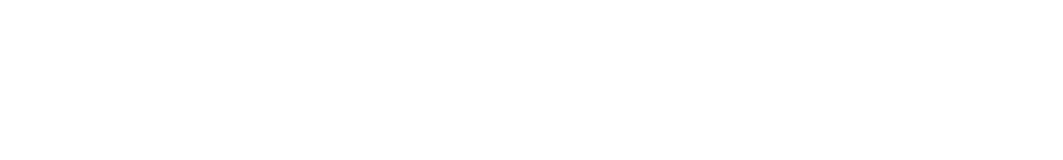
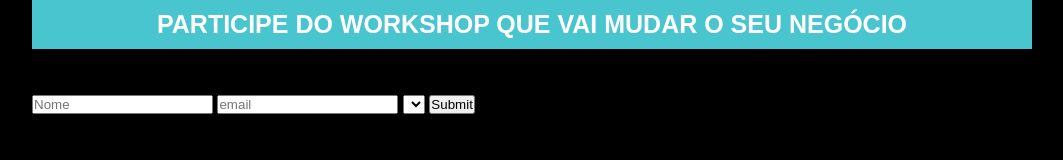
Before and after one commit to soualexandre/workshop, a plain HTML site: page index.html in a window 1280 px wide. Shown: the whole page, without its empty margins (108-1171 px from the left). Drawn offline with Linux system fonts and the light colour scheme.

Commit message:
vamos commitar

```diff
--- a/css/styles.css
+++ b/css/styles.css
@@ -0,0 +1,27 @@
+*{
+    margin: 0;
+    padding: 0;
+}
+body{
+    font-family: Arial, Helvetica, sans-serif;
+    background-color: black;
+}
+.container{
+    max-width: 1000px;
+    margin: auto;
+}
+header{
+background-color: #48c5ce;
+text-align: center;
+color: white;
+padding:10px;
+}
+.title{
+font-size: 25px;
+}
+section{
+
+}
+.formContainer{
+
+}
--- a/index.html
+++ b/index.html
@@ -6,8 +6,35 @@
     <meta name="viewport" content="width=device-width, initial-scale=1.0">
     <link rel="icon" href="./images/ico.png" type="image/png">
     <title>Workshop</title>
+    <link rel="stylesheet" href="./css/styles.css">
 </head>
 <body>
+    <div class="container" >
+    <header>
+        <h1 class="title">
+           PARTICIPE DO WORKSHOP QUE VAI MUDAR O SEU NEGÓCIO
+        </h1>
+    </header>
 
+    <section>
+        <div class="formContainer">
+        <h2>GARANTA SEU LUGAR NO WORKSHOP DO MAIOR </h2>
+        <p>neste evento, você vai aprender as segredos para ser um empreendedor de sucesso sem
+            precisar contar com a sorte
+        </p>
+        <form action="">
+            <input type="text" id="name" name="name" placeholder="Nome">
+            <input type="text" id="email" name="email" placeholder="email">
+            <select name="place" id="">
+                <option value="rj"></option>
+                <option value="sp"></option>
+                <option value="mg"></option>
+                <option value="es"></option>
+            </select>
+            <input type="submit">
+        </form>
+    </div>
+    </section>
+</div>
 </body>
 </html>
```
